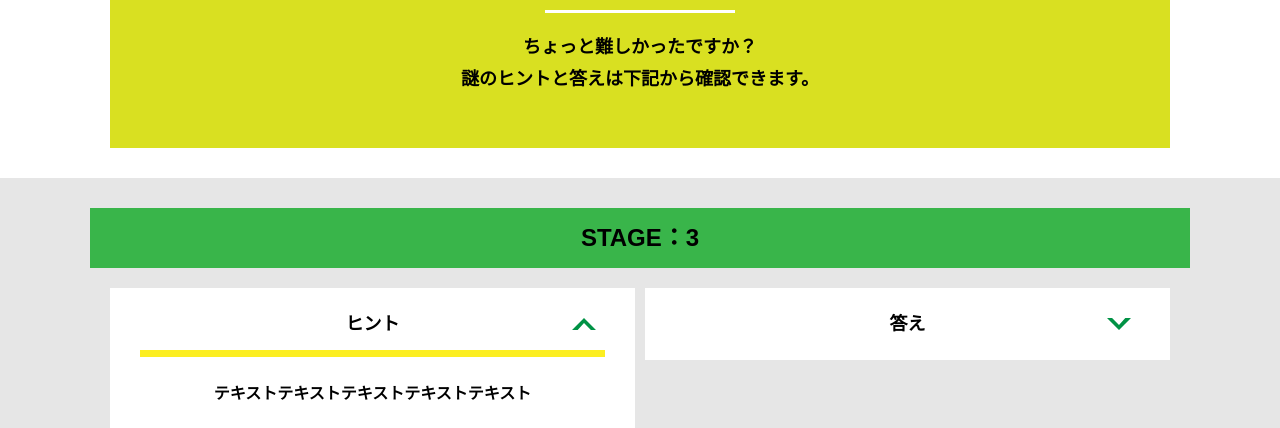
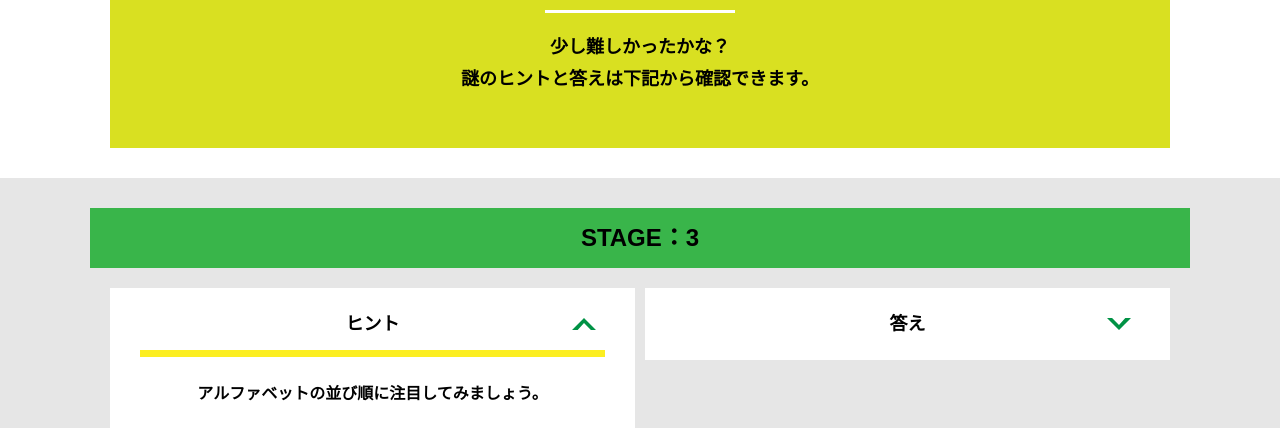
Before and after one commit to Haruto8610/alfa-kyoto-C, a plain HTML site: page hint3.html in a window 1280 px wide. Both pictures are taken after a click on the element "ヒント". Shown: the part 372-800 px from the top of the page. Drawn offline with Linux system fonts and the light colour scheme.

Commit message:
Update hint3.html

```diff
--- a/hint3.html
+++ b/hint3.html
@@ -29,7 +29,7 @@
       <div class="container">
         <div class="box bg-color--subcolor">
           <h2 class="section-title--border">ヒント集</h2>
-          <p class="text-center">ちょっと難しかったですか？<br>
+          <p class="text-center">少し難しかったかな？<br>
             謎のヒントと答えは下記から確認できます。</p>
         </div>
       </div>
@@ -42,7 +42,7 @@
           <div class="column">
             <div class="card">
               <h3 class="card__title">ヒント<svg class="card__arrow"><use xlink:href="#arrow"></use></svg></h3>
-              <p class="card__content">テキストテキストテキストテキストテキスト</p>
+              <p class="card__content">アルファベットの並び順に注目してみましょう。</p>
             </div>
 
  <!-- 3-2ヒント追加
```
